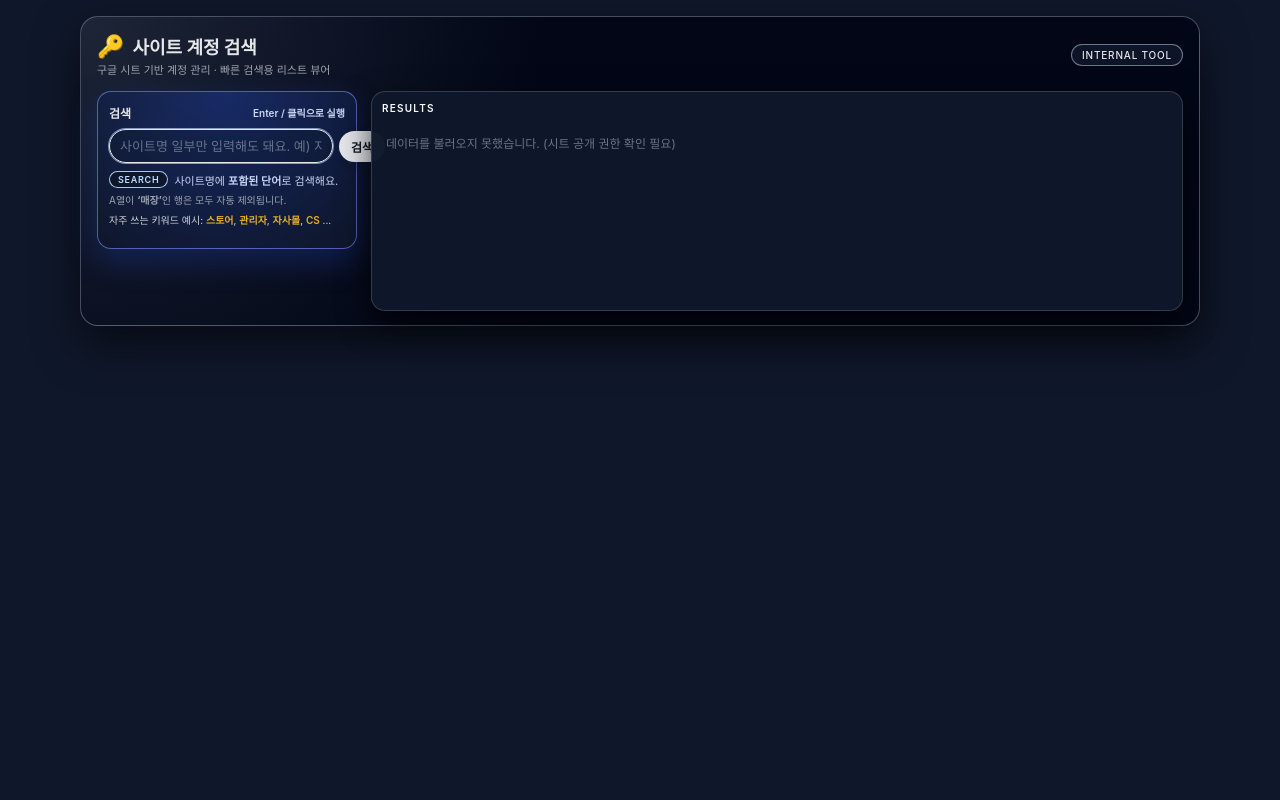
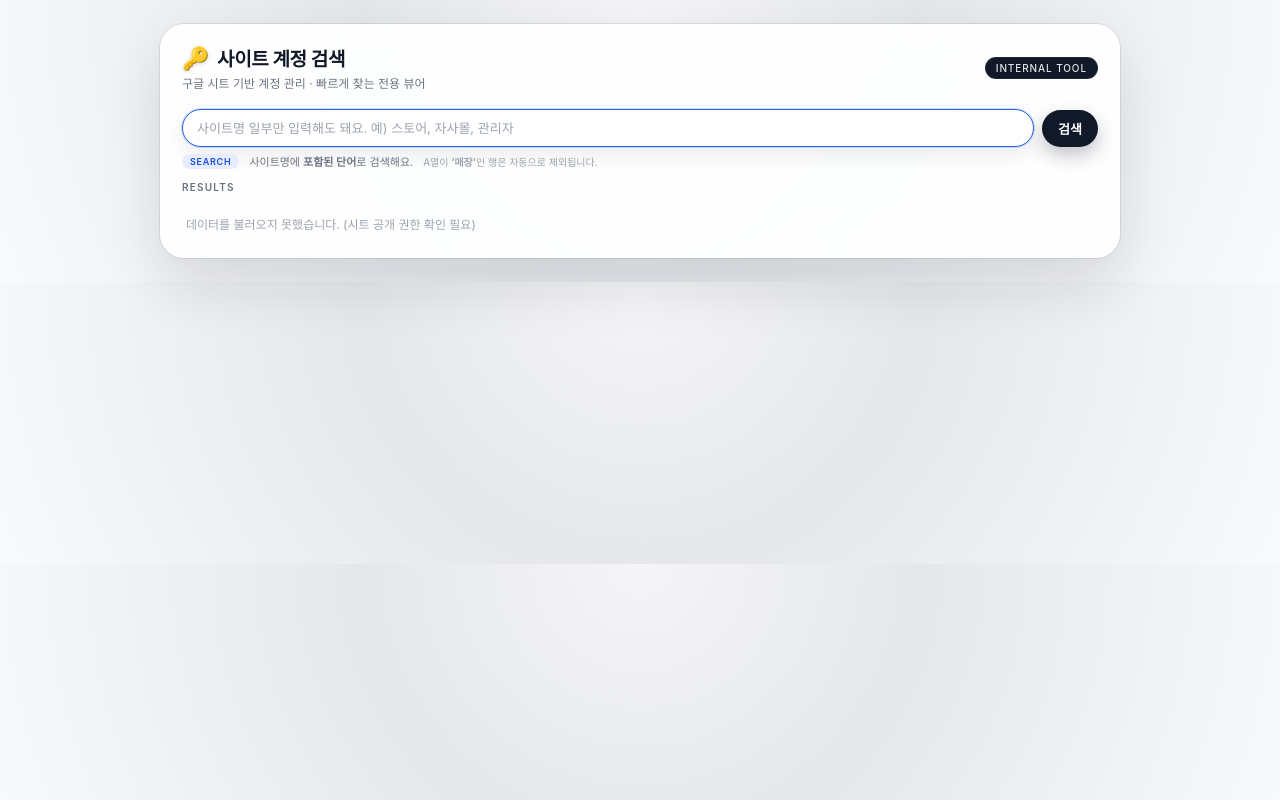
Before and after one commit to wskimkj/account, a plain HTML site: page index.html in a window 1280 px wide. Drawn offline with Linux system fonts and the light colour scheme; no server answers.

Commit message:
Update index.html

```diff
--- a/index.html
+++ b/index.html
@@ -2,169 +2,147 @@
 <html lang="ko">
 <head>
   <meta charset="UTF-8" />
-  <title>사이트 계정 검색 - 리스트형 뷰어</title>
+  <title>사이트 계정 검색</title>
   <meta name="viewport" content="width=device-width, initial-scale=1.0" />
 
+  <!-- ✅ 파비콘 -->
   <link rel="icon" type="image/x-icon" href="account.ico" />
 
   <style>
     * {
       box-sizing: border-box;
-      font-family: -apple-system, BlinkMacSystemFont, "Segoe UI", Roboto, "Noto Sans KR", sans-serif;
+      font-family: -apple-system, BlinkMacSystemFont, "SF Pro Text", "SF Pro Display",
+        "Segoe UI", Roboto, "Noto Sans KR", sans-serif;
     }
 
     body {
       margin: 0;
-      padding: 16px;
-      background: #0f172a;
+      padding: 24px 16px;
+      background: radial-gradient(circle at top, #f5f5f7 0, #e5e7eb 40%, #f9fafb 100%);
       color: #111827;
     }
 
     .app {
-      max-width: 1120px;
+      max-width: 960px;
       margin: 0 auto;
-      background: radial-gradient(circle at top left, #1d2537 0, #020617 40%, #020617 100%);
-      border-radius: 18px;
-      padding: 16px 16px 14px;
-      box-shadow: 0 18px 45px rgba(0, 0, 0, 0.55);
-      border: 1px solid rgba(148, 163, 184, 0.45);
-      color: #e5e7eb;
+      background: rgba(255, 255, 255, 0.92);
+      backdrop-filter: blur(18px);
+      border-radius: 24px;
+      box-shadow:
+        0 24px 60px rgba(15, 23, 42, 0.12),
+        0 0 0 1px rgba(148, 163, 184, 0.25);
+      padding: 20px 22px 18px;
     }
 
+    /* 헤더 영역 */
     header {
       display: flex;
       align-items: center;
       justify-content: space-between;
-      margin-bottom: 14px;
+      margin-bottom: 18px;
       gap: 10px;
       flex-wrap: wrap;
     }
 
     header h1 {
-      font-size: 18px;
+      font-size: 19px;
       margin: 0;
       display: flex;
       align-items: center;
       gap: 8px;
+      letter-spacing: -0.02em;
     }
 
     header h1 span.icon {
       font-size: 22px;
+      filter: drop-shadow(0 1px 2px rgba(0, 0, 0, 0.15));
     }
 
     .subtitle {
-      font-size: 11px;
-      color: #9ca3af;
-      margin-top: 2px;
+      font-size: 12px;
+      color: #6b7280;
+      margin-top: 3px;
     }
 
     .badge {
       font-size: 10px;
       padding: 4px 10px;
       border-radius: 999px;
-      background: rgba(15, 23, 42, 0.9);
+      background: #111827;
       color: #e5e7eb;
       font-weight: 500;
-      letter-spacing: 0.08em;
+      letter-spacing: 0.09em;
       text-transform: uppercase;
-      border: 1px solid rgba(148, 163, 184, 0.7);
+      border: 1px solid rgba(31, 41, 55, 0.9);
     }
 
-    /* 메인 레이아웃: 좌측 패널 / 우측 결과 */
-    .layout {
-      display: grid;
-      grid-template-columns: 260px minmax(0, 1fr);
-      gap: 14px;
-      align-items: flex-start;
-    }
-
-    .panel-left {
-      border-radius: 14px;
-      background: radial-gradient(circle at top, rgba(30, 64, 175, 0.45), rgba(15, 23, 42, 0.95));
-      padding: 12px 11px 10px;
-      border: 1px solid rgba(129, 140, 248, 0.6);
-      box-shadow: 0 12px 30px rgba(30, 64, 175, 0.35);
-    }
-
-    .panel-left-title {
-      font-size: 12px;
-      font-weight: 600;
-      margin-bottom: 8px;
-      display: flex;
-      align-items: center;
-      justify-content: space-between;
-      gap: 6px;
-    }
-
-    .panel-left-title small {
-      font-size: 10px;
-      color: #cbd5f5;
+    /* 검색 영역 */
+    .search-section {
+      margin-bottom: 12px;
     }
 
     .search-box {
       display: flex;
-      gap: 6px;
-      margin-bottom: 8px;
+      gap: 8px;
+      flex-wrap: nowrap;
       align-items: center;
+      margin-bottom: 6px;
     }
 
     .search-box input {
       flex: 1;
-      padding: 8px 10px;
+      padding: 10px 14px;
       border-radius: 999px;
-      border: 1px solid rgba(191, 219, 254, 0.8);
+      border: 1px solid #d1d5db;
       font-size: 13px;
       outline: none;
-      background: rgba(15, 23, 42, 0.3);
-      color: #e5e7eb;
+      background: #f9fafb;
+      transition: all 0.15s ease;
     }
 
     .search-box input::placeholder {
-      color: #64748b;
+      color: #9ca3af;
     }
 
     .search-box input:focus {
-      border-color: #e5e7eb;
-      box-shadow: 0 0 0 1px rgba(191, 219, 254, 0.65);
+      border-color: #2563eb;
+      box-shadow:
+        0 0 0 1px rgba(37, 99, 235, 0.2),
+        0 8px 20px rgba(15, 23, 42, 0.08);
+      background: #ffffff;
     }
 
     .search-box button {
-      padding: 7px 12px;
+      padding: 9px 16px;
       border-radius: 999px;
       border: none;
       cursor: pointer;
-      font-size: 12px;
+      font-size: 13px;
       font-weight: 600;
-      background: #e5e7eb;
-      color: #111827;
+      background: #111827;
+      color: #f9fafb;
       white-space: nowrap;
-      box-shadow: 0 4px 12px rgba(15, 23, 42, 0.4);
+      box-shadow: 0 8px 18px rgba(15, 23, 42, 0.25);
+      transition: transform 0.1s ease, box-shadow 0.1s ease, background 0.1s ease;
+    }
+
+    .search-box button:hover {
+      background: #020617;
     }
 
     .search-box button:active {
       transform: translateY(1px);
-      box-shadow: 0 2px 7px rgba(15, 23, 42, 0.5);
+      box-shadow: 0 4px 10px rgba(15, 23, 42, 0.3);
     }
 
     .hint {
       font-size: 11px;
-      color: #cbd5f5;
+      color: #6b7280;
       margin-bottom: 10px;
       display: flex;
-      flex-direction: column;
-      gap: 4px;
-    }
-
-    .hint-main {
-      display: flex;
+      flex-wrap: wrap;
+      gap: 6px 10px;
       align-items: center;
-      gap: 6px;
-      flex-wrap: wrap;
-    }
-
-    .hint-sub {
-      font-size: 10px;
-      color: #9ca3af;
     }
 
     .pill {
@@ -174,45 +152,25 @@
       border-radius: 999px;
       font-size: 9px;
       font-weight: 600;
-      background: rgba(15, 23, 42, 0.9);
-      color: #bfdbfe;
+      background: #e5edff;
+      color: #1d4ed8;
       text-transform: uppercase;
       letter-spacing: 0.08em;
-      border: 1px solid rgba(191, 219, 254, 0.9);
     }
 
-    .mini-tip {
+    .hint-sub {
       font-size: 10px;
-      color: #e5e7eb;
-      opacity: 0.9;
-      margin-top: 2px;
-      line-height: 1.5;
+      color: #9ca3af;
     }
 
-    .mini-tip b {
-      color: #fbbf24;
-      font-weight: 600;
-    }
-
-    /* 우측 결과 패널 */
-    .panel-right {
-      background: rgba(15, 23, 42, 0.98);
-      border-radius: 14px;
-      border: 1px solid rgba(55, 65, 81, 0.9);
-      padding: 10px 10px 8px;
-      box-shadow: 0 12px 32px rgba(0, 0, 0, 0.7);
-      display: flex;
-      flex-direction: column;
-      min-height: 220px;
-    }
-
+    /* 결과 헤더 */
     .results-header {
       display: flex;
       justify-content: space-between;
       align-items: center;
       margin-bottom: 6px;
       font-size: 11px;
-      color: #9ca3af;
+      color: #4b5563;
     }
 
     .results-header span.label {
@@ -220,16 +178,17 @@
       letter-spacing: 0.12em;
       text-transform: uppercase;
       font-size: 10px;
-      color: #f9fafb;
+      color: #6b7280;
     }
 
     .results-header span#result-count {
       font-size: 11px;
-      color: #e5e7eb;
+      color: #4b5563;
     }
 
+    /* 결과 리스트 - 애플식 리스트 뷰 */
     .result-list {
-      max-height: calc(100vh - 210px);
+      max-height: calc(100vh - 220px);
       overflow-y: auto;
       padding-right: 2px;
       display: flex;
@@ -237,7 +196,7 @@
       gap: 6px;
     }
 
-    /* 스크롤바 살짝만 */
+    /* 얇은 스크롤 */
     .result-list::-webkit-scrollbar {
       width: 6px;
     }
@@ -245,30 +204,29 @@
       background: transparent;
     }
     .result-list::-webkit-scrollbar-thumb {
-      background: #4b5563;
+      background: #cbd5f5;
       border-radius: 999px;
     }
 
     .row {
-      background: rgba(15, 23, 42, 0.95);
-      border-radius: 8px;
-      padding: 7px 8px;
-      border: 1px solid rgba(55, 65, 81, 0.9);
+      background: #f9fafb;
+      border-radius: 12px;
+      padding: 8px 10px;
+      border: 1px solid #e5e7eb;
       display: grid;
-      grid-template-columns: minmax(0, 1.8fr) minmax(0, 1.1fr) minmax(0, 1.1fr) minmax(0, 1.1fr);
-      gap: 6px;
+      grid-template-columns: minmax(0, 2.2fr) minmax(0, 1fr) minmax(0, 1.1fr) minmax(0, 1.1fr);
+      gap: 6px 10px;
       align-items: center;
       font-size: 11px;
+      transition: box-shadow 0.12s ease, transform 0.08s ease, border-color 0.12s ease,
+        background 0.12s ease;
     }
 
-    /* 그룹별 왼쪽 강조선 */
-    .row::before {
-      content: "";
-      grid-row: 1 / -1;
-      width: 3px;
-      border-radius: 999px;
-      background: #4b5563;
-      margin-right: 4px;
+    .row:hover {
+      box-shadow: 0 10px 22px rgba(15, 23, 42, 0.08);
+      transform: translateY(-1px);
+      border-color: #d1d5db;
+      background: #ffffff;
     }
 
     .row-inner {
@@ -279,21 +237,22 @@
       display: flex;
       flex-direction: column;
       gap: 2px;
-      padding-left: 2px;
+      padding-right: 4px;
     }
 
     .row-site {
       font-size: 13px;
       font-weight: 600;
-      color: #f9fafb;
+      color: #111827;
       overflow: hidden;
       text-overflow: ellipsis;
       white-space: nowrap;
+      letter-spacing: -0.01em;
     }
 
     .row-sub {
       font-size: 10px;
-      color: #6b7280;
+      color: #9ca3af;
     }
 
     .row-group {
@@ -302,46 +261,47 @@
 
     .group-badge {
       font-size: 10px;
-      padding: 3px 8px;
+      padding: 3px 9px;
       border-radius: 999px;
       font-weight: 600;
       border: 1px solid;
       white-space: nowrap;
+      background: #f3f4f6;
     }
 
     .group-jh {
-      background: rgba(129, 140, 248, 0.12);
-      border-color: rgba(129, 140, 248, 0.9);
-      color: #c7d2fe;
+      border-color: #4f46e5;
+      color: #4338ca;
+      background: #eef2ff;
     }
 
     .group-nh {
-      background: rgba(34, 197, 94, 0.12);
-      border-color: rgba(34, 197, 94, 0.9);
-      color: #bbf7d0;
+      border-color: #16a34a;
+      color: #15803d;
+      background: #ecfdf3;
     }
 
     .group-hty {
-      background: rgba(249, 115, 22, 0.12);
-      border-color: rgba(249, 115, 22, 0.9);
-      color: #fed7aa;
+      border-color: #d97706;
+      color: #b45309;
+      background: #fef3c7;
     }
 
     .group-etc {
-      background: rgba(148, 163, 184, 0.12);
-      border-color: rgba(148, 163, 184, 0.85);
-      color: #e5e7eb;
+      border-color: #9ca3af;
+      color: #4b5563;
+      background: #f3f4f6;
     }
 
-    /* 칩 스타일: 상점 / ID / PW */
+    /* 칩 (상점 / ID / PW) */
     .field-chip {
       display: inline-flex;
       align-items: center;
       gap: 4px;
-      padding: 3px 6px;
+      padding: 3px 7px;
       border-radius: 999px;
-      background: rgba(15, 23, 42, 0.6);
-      border: 1px solid rgba(55, 65, 81, 0.9);
+      background: #ffffff;
+      border: 1px solid #e5e7eb;
       font-size: 10px;
       max-width: 100%;
     }
@@ -356,8 +316,8 @@
     .field-value {
       font-family: ui-monospace, SFMono-Regular, Menlo, Monaco, Consolas, "Liberation Mono", "Courier New", monospace;
       font-size: 10px;
-      color: #e5e7eb;
-      max-width: 120px;
+      color: #111827;
+      max-width: 130px;
       overflow: hidden;
       text-overflow: ellipsis;
       white-space: nowrap;
@@ -366,12 +326,17 @@
     .copy-btn {
       border: none;
       border-radius: 999px;
-      padding: 1px 6px;
+      padding: 1px 7px;
       font-size: 10px;
       cursor: pointer;
+      background: #f3f4f6;
+      color: #4b5563;
+      white-space: nowrap;
+      transition: background 0.1s ease, color 0.1s ease;
+    }
+
+    .copy-btn:hover {
       background: #e5e7eb;
-      color: #111827;
-      white-space: nowrap;
     }
 
     .copy-btn:active {
@@ -380,54 +345,54 @@
 
     .empty {
       font-size: 12px;
-      color: #6b7280;
+      color: #9ca3af;
       margin-top: 8px;
-      padding: 6px 4px;
+      padding: 8px 4px;
     }
 
     .toast {
       position: fixed;
-      bottom: 16px;
+      bottom: 18px;
       left: 50%;
       transform: translateX(-50%);
       background: #111827;
       color: white;
-      padding: 6px 12px;
+      padding: 7px 14px;
       border-radius: 999px;
       font-size: 11px;
       opacity: 0;
       pointer-events: none;
-      transition: opacity 0.2s ease-out;
+      transition: opacity 0.18s ease-out, transform 0.18s ease-out;
       z-index: 999;
     }
 
     .toast.show {
       opacity: 1;
+      transform: translateX(-50%) translateY(-2px);
     }
 
-    @media (max-width: 880px) {
-      .layout {
-        grid-template-columns: minmax(0, 1fr);
+    @media (max-width: 720px) {
+      .app {
+        padding: 16px 14px 14px;
       }
-      .panel-left {
-        order: 1;
+
+      header h1 {
+        font-size: 17px;
       }
-      .panel-right {
-        order: 2;
+
+      .row {
+        grid-template-columns: minmax(0, 2fr) minmax(0, 1.3fr);
+        grid-auto-rows: auto;
       }
     }
 
-    @media (max-width: 640px) {
+    @media (max-width: 520px) {
       body {
-        padding: 10px;
+        padding: 12px 8px;
       }
-      .app {
-        padding: 12px;
-      }
+
       .row {
-        grid-template-columns: minmax(0, 1.8fr) minmax(0, 1.2fr);
-        grid-auto-rows: auto;
-        row-gap: 4px;
+        grid-template-columns: minmax(0, 1fr);
       }
     }
   </style>
@@ -441,49 +406,35 @@
           <span>사이트 계정 검색</span>
         </h1>
         <div class="subtitle">
-          구글 시트 기반 계정 관리 · 빠른 검색용 리스트 뷰어
+          구글 시트 기반 계정 관리 · 빠르게 찾는 전용 뷰어
         </div>
       </div>
       <div class="badge">INTERNAL TOOL</div>
     </header>
 
-    <div class="layout">
-      <!-- 왼쪽 검색 패널 -->
-      <section class="panel-left">
-        <div class="panel-left-title">
-          <span>검색</span>
-          <small>Enter / 클릭으로 실행</small>
-        </div>
-
+    <section class="search-section">
       <div class="search-box">
-          <input id="query" type="text" placeholder="사이트명 일부만 입력해도 돼요. 예) 자사몰, 관리자" />
+        <input
+          id="query"
+          type="text"
+          placeholder="사이트명 일부만 입력해도 돼요. 예) 스토어, 자사몰, 관리자"
+        />
         <button id="searchBtn">검색</button>
       </div>
 
       <div class="hint">
-          <div class="hint-main">
         <span class="pill">SEARCH</span>
         <span>사이트명에 <b>포함된 단어</b>로 검색해요.</span>
-          </div>
-          <div class="hint-sub">
-            A열이 <b>‘매장’</b>인 행은 모두 자동 제외됩니다.
-          </div>
-          <div class="mini-tip">
-            자주 쓰는 키워드 예시: <b>스토어</b>, <b>관리자</b>, <b>자사몰</b>, <b>CS</b> ...
-          </div>
+        <span class="hint-sub">A열이 <b>‘매장’</b>인 행은 자동으로 제외됩니다.</span>
       </div>
     </section>
 
-      <!-- 오른쪽 결과 패널 -->
-      <section class="panel-right">
     <div class="results-header">
       <span class="label">RESULTS</span>
       <span id="result-count"></span>
     </div>
 
     <div id="result-list" class="result-list"></div>
-      </section>
-    </div>
   </div>
 
   <div id="toast" class="toast">복사되었습니다</div>
@@ -619,7 +570,8 @@
         resultList.innerHTML = '<div class="empty">검색어를 입력하고 [검색] 또는 Enter를 눌러주세요.</div>';
       } catch (e) {
         console.error(e);
-        resultList.innerHTML = '<div class="empty">데이터를 불러오지 못했습니다. (시트 공개 권한 확인 필요)</div>';
+        resultList.innerHTML =
+          '<div class="empty">데이터를 불러오지 못했습니다. (시트 공개 권한 확인 필요)</div>';
       }
     }
 
@@ -803,7 +755,8 @@
 
     function doSearch() {
       if (!dataLoaded) {
-        resultList.innerHTML = '<div class="empty">아직 데이터 로딩 중입니다. 잠시 후 다시 시도해주세요.</div>';
+        resultList.innerHTML =
+          '<div class="empty">아직 데이터 로딩 중입니다. 잠시 후 다시 시도해주세요.</div>';
         resultCount.textContent = "";
         return;
       }
```
Lines whose indentation alone changed are shown as unchanged.
